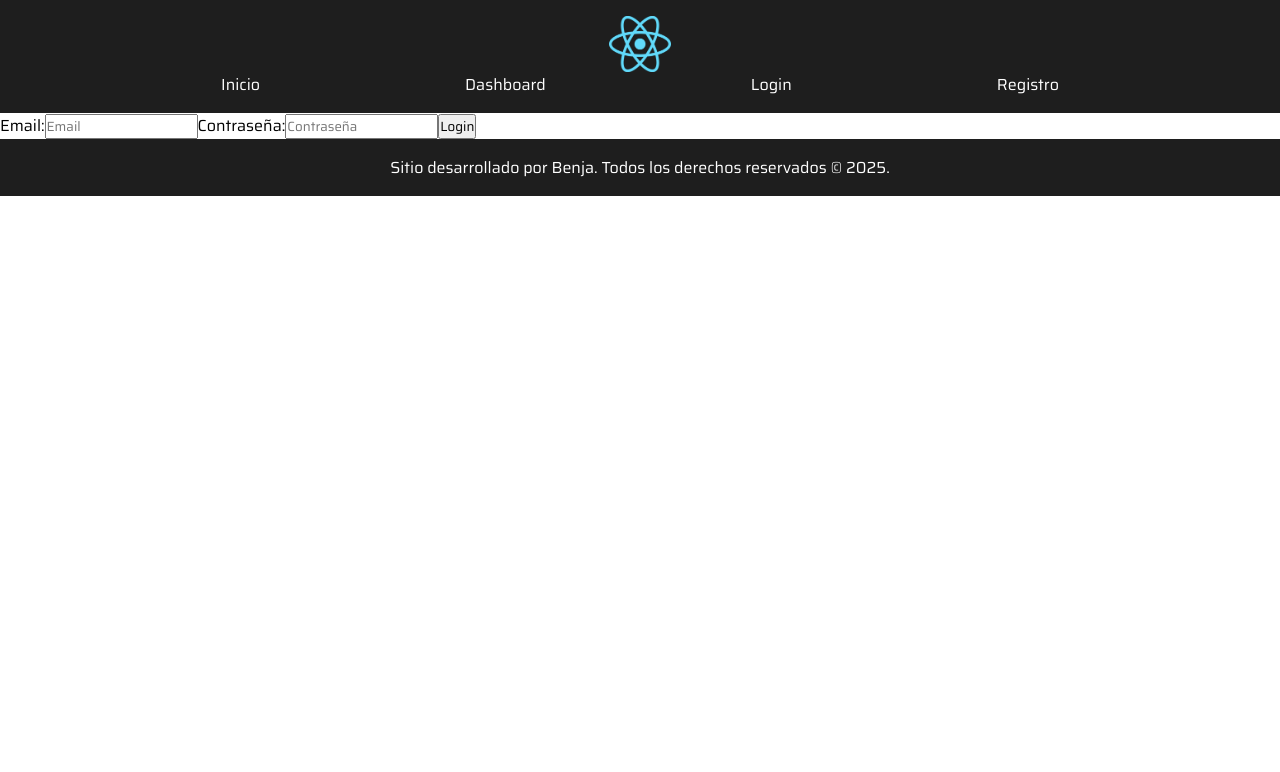
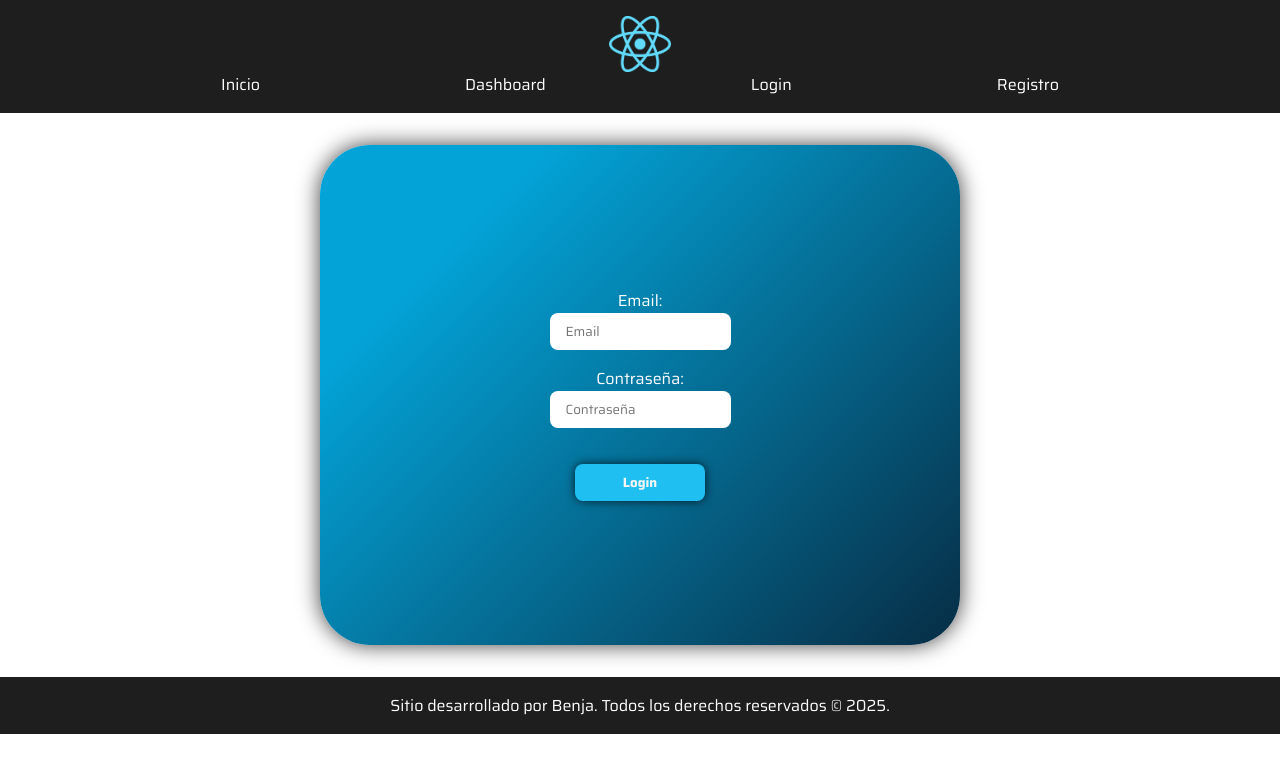
Before and after one commit to benja-amb1/final-proyect-frontend, a React (Vite) app: page /login in a window 1280 px wide. Shown: the top 772 px of the page. Built offline with nearby package versions, Linux system fonts and the light colour scheme.

Commit message:
add: css login y registro forms

```diff
--- a/src/index.css
+++ b/src/index.css
@@ -17,6 +17,7 @@
   margin: 0;
   padding: 0;
   font-family: "Saira", sans-serif;
+  box-sizing: border-box;
 }
 
 ul li {
@@ -26,6 +27,8 @@ ul li {
 a {
   text-decoration: none;
 }
+
+/* HEADER */
 
 header {
   background-color: #1e1e1e;
@@ -58,6 +61,60 @@ header nav ul li a:hover {
   color: var(--color-4);
 }
 
+/* LOGIN FORM */
+.login-form,
+.registro-form {
+  background: linear-gradient(315deg, #072d45 0%, #03a3d7 80%);
+  width: 50%;
+  display: flex;
+  margin: 2rem auto;
+  flex-direction: column;
+  justify-content: center;
+  align-items: center;
+  height: 500px;
+  border-radius: 50px;
+  box-shadow: 0px 0px 22px 0px rgba(0, 0, 0, 0.75);
+}
+
+
+.login-form input,
+.registro-form input {
+  margin-bottom: 1rem;
+  border: none;
+  padding: 0.5rem 1rem;
+  border-radius: 0.5rem;
+}
+
+.login-form label,
+.registro-form label {
+  color: white;
+}
+
+.login-form button,
+.registro-form button {
+  margin-top: 20px;
+  border: none;
+  padding: 0.5rem 3rem;
+  border-radius: 0.5rem;
+  cursor: pointer;
+  background-color: var(--color-5);
+  color: whitesmoke;
+  font-weight: bold;
+  transition: background-color 300ms;
+  transition: transform 300ms;
+  box-shadow: 0px 0px 10px 0px rgba(0, 0, 0, 0.75);
+}
+
+.login-form button:hover,
+.registro-form button:hover {
+  background-color: var(--color-7);
+  transform: scale(1.1);
+}
+
+
+
+/* FOOTER */
+
 footer {
   text-align: center;
   background-color: #1e1e1e;
--- a/src/views/Login.jsx
+++ b/src/views/Login.jsx
@@ -4,7 +4,7 @@ import { Layout } from '../components/Layout'
 const Login = () => {
   return (
     <Layout>
-      <form>
+      <form className='login-form'>
         <label>Email:</label>
         <input type="email" placeholder='Email' />
         <label>Contraseña:</label>
--- a/src/views/Registro.jsx
+++ b/src/views/Registro.jsx
@@ -4,7 +4,7 @@ import { Layout } from '../components/Layout'
 const Registro = () => {
   return (
     <Layout>
-      <form>
+      <form className='registro-form'>
         <label>Nombre de usuario:</label>
         <input type="text" placeholder='Nombre de usuario' />
         <label>Email:</label>
```
